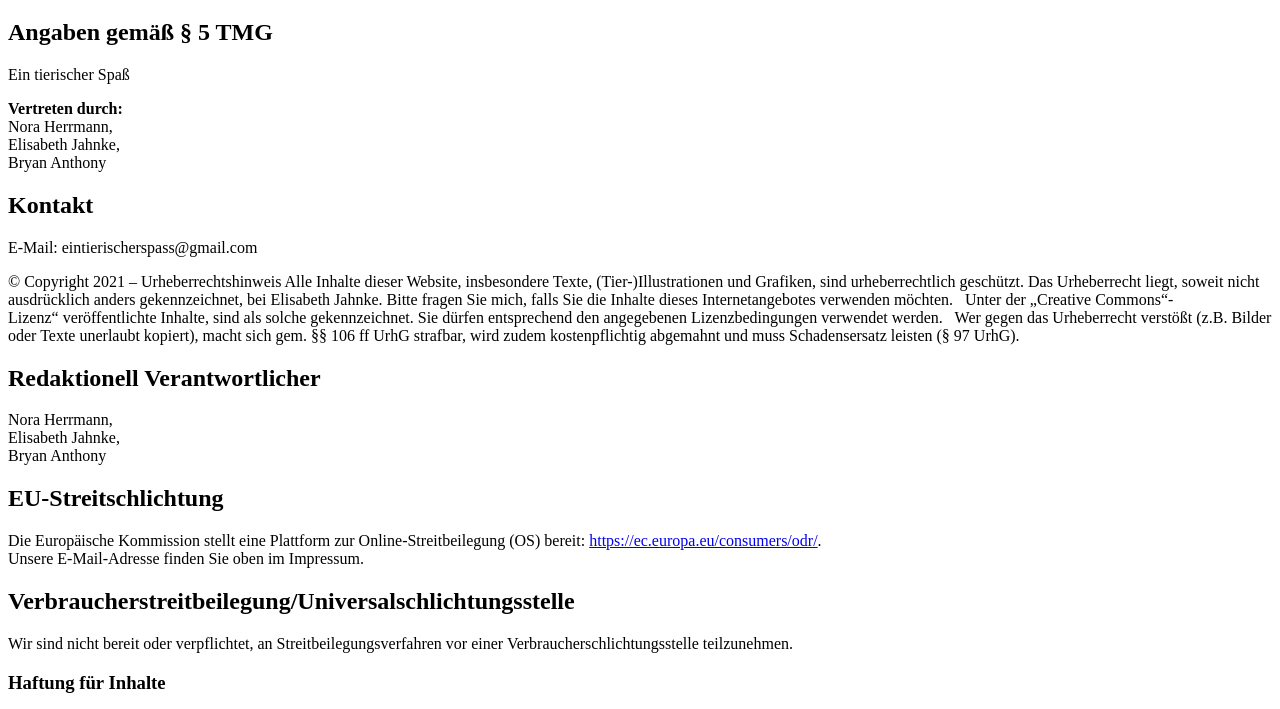
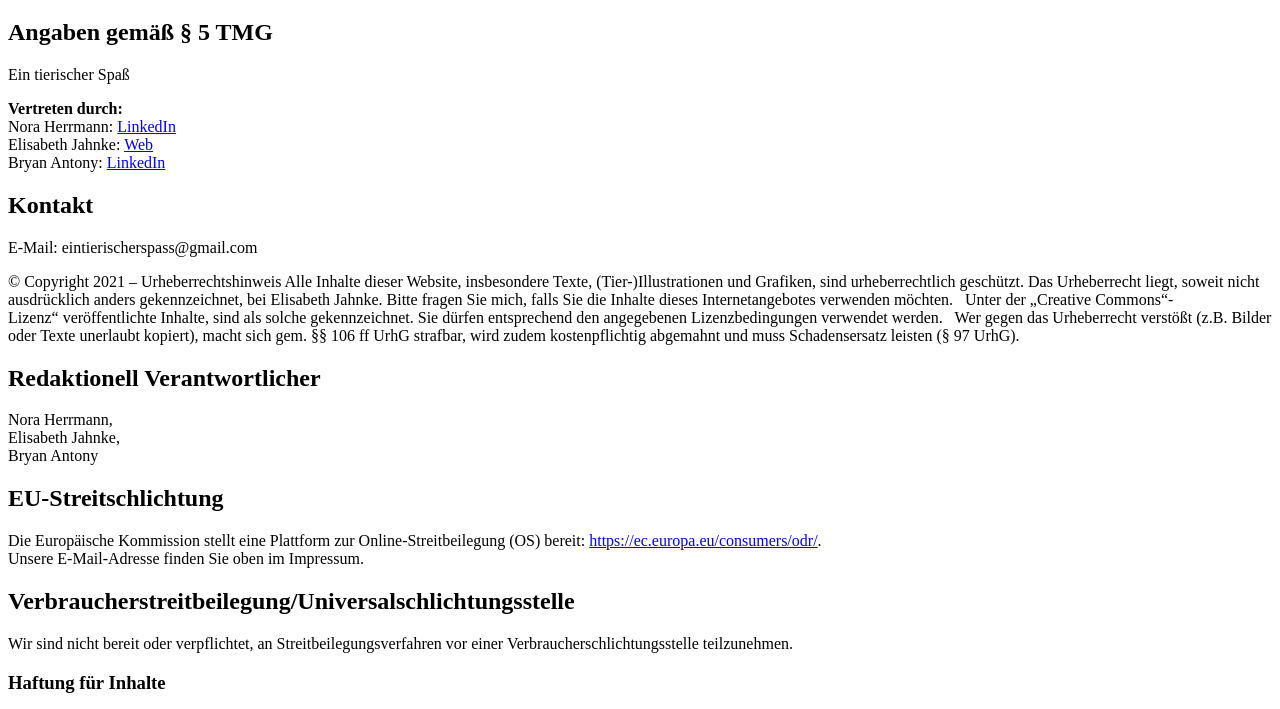
Before and after one commit to ein-tierischer-spass/ein-tierischer-spass, a plain HTML site: page impressum.html in a window 1280 px wide. Shown: the part 61-770 px from the top of the page. Drawn offline with Linux system fonts and the light colour scheme.

Commit message:
Update impressum.html

```diff
--- a/impressum.html
+++ b/impressum.html
@@ -18,9 +18,10 @@
 <p>Ein tierischer Spa&szlig;</p>
 
 <p><strong>Vertreten durch:</strong><br />
-Nora Herrmann,<br />
-Elisabeth Jahnke,<br />
-Bryan Anthony</p>
+Nora Herrmann: <a target="_blank" rel="noopener noreferrer" href="https://www.linkedin.com/in/nora-herrmann-691443176">LinkedIn</a> <br />
+Elisabeth Jahnke: <a target="_blank" rel="noopener noreferrer" href="https://www.elisabeth-jahnke.de/">Web</a><br />
+Bryan Antony: <a target="_blank" rel="noopener noreferrer" href="https://www.linkedin.com/in/bryan-antony-10969">LinkedIn</a>
+  </p>
 
 <h2>Kontakt</h2>
 <p>
@@ -37,7 +38,7 @@ Wer gegen das Urheberrecht verstößt (z.B. Bilder oder Texte unerlaubt kopiert)
 <h2>Redaktionell Verantwortlicher</h2>
 <p>Nora Herrmann,<br />
 Elisabeth Jahnke,<br />
-Bryan Anthony</p>
+Bryan Antony</p>
 
 <h2>EU-Streitschlichtung</h2>
 <p>Die Europ&auml;ische Kommission stellt eine Plattform zur Online-Streitbeilegung (OS) bereit: <a href="https://ec.europa.eu/consumers/odr/" target="_blank" rel="noopener noreferrer">https://ec.europa.eu/consumers/odr/</a>.<br /> Unsere E-Mail-Adresse finden Sie oben im Impressum.</p>
```
